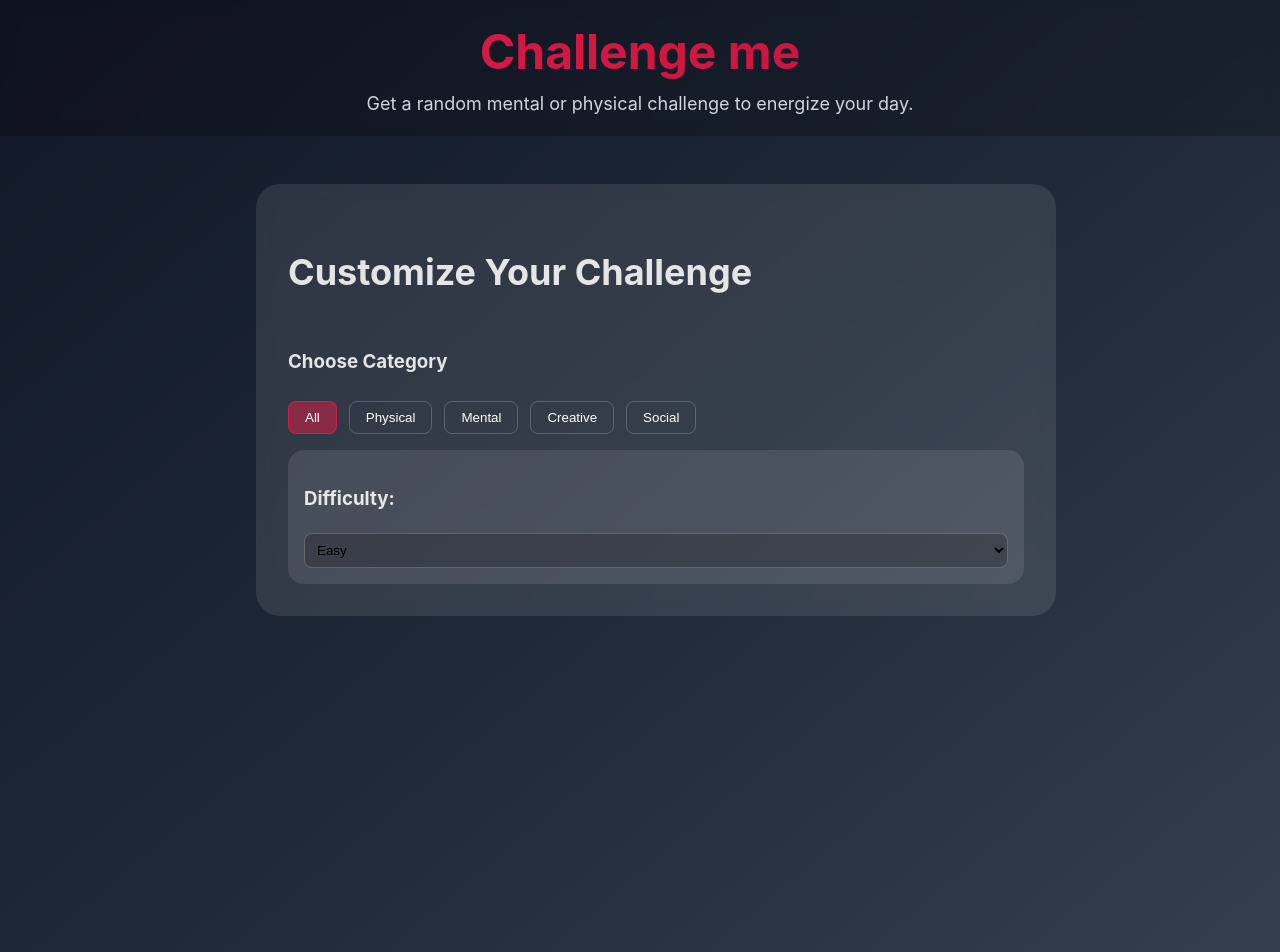
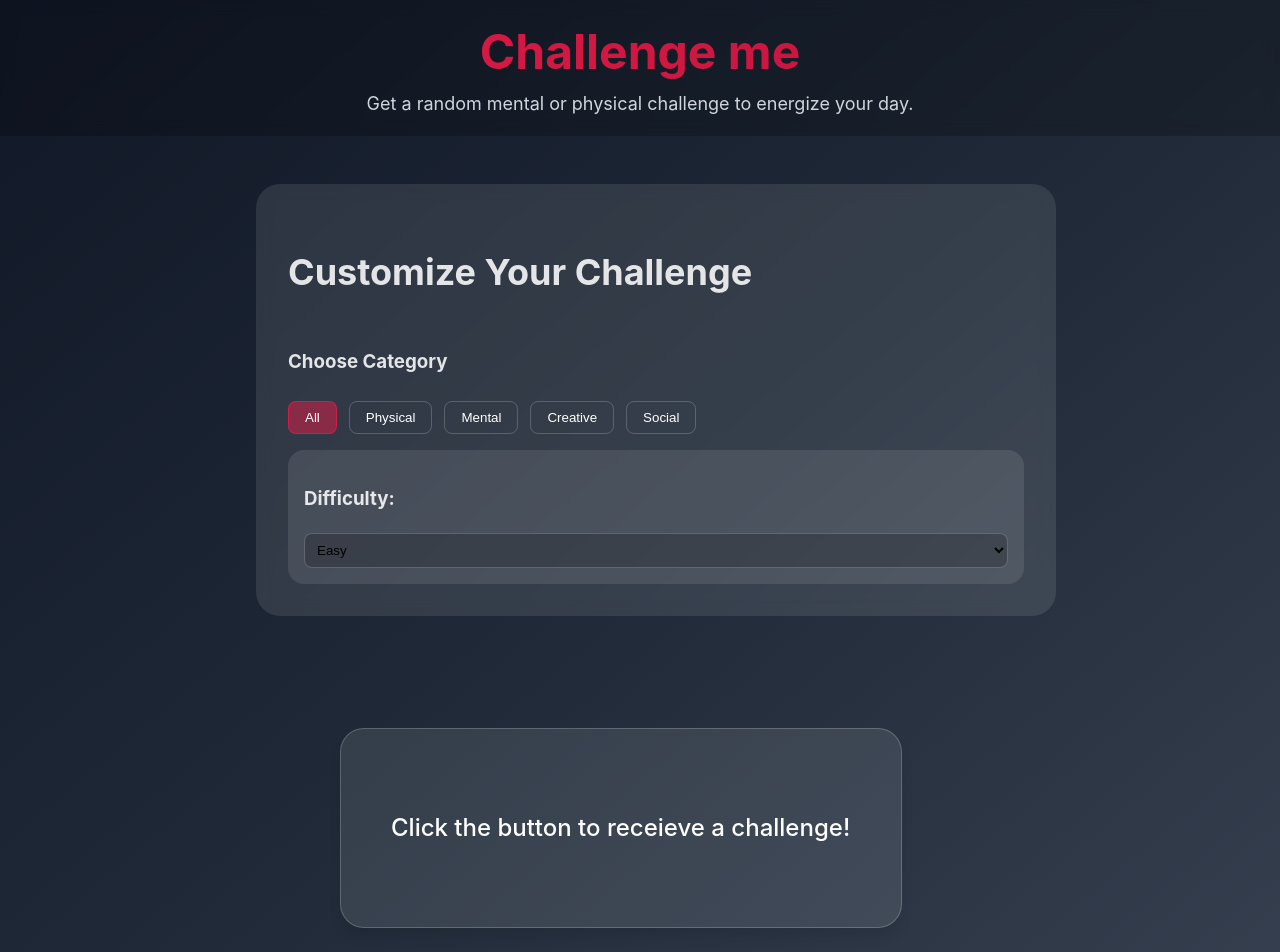
Before and after one commit to robertoandino/challenge-me, a React (Vite) app: page / in a window 1280 px wide. Shown: the top 952 px of the page. Built offline with nearby package versions, Linux system fonts and the light colour scheme.

Commit message:
Fix animation properties in CSS and correct typo in loading state class name

```diff
--- a/src/pages/Home.css
+++ b/src/pages/Home.css
@@ -94,7 +94,11 @@
     gap: 2rem;
     opacity: 0;
     transform: translateY(20px);
-    /*animation: slideUp 0.5s ease forwards;*/
+    animation: slideUp 0.5s ease forwards;
+}
+
+.has-generated {
+
 }
 
 .challenge-box {
@@ -110,6 +114,10 @@
     justify-content: center;
 }
 
+.challenge-box-generated {
+
+}
+
 .challenge-text {
     color: white;
     font-size: 1.5rem;
@@ -118,7 +126,7 @@
     text-align: center;
     opacity: 0;
     transform: scale(0.95);
-    /*animation: fadeIn 0.5s ease forwards*/
+    animation: fadeIn 0.5s ease forwards
 }
 
 .loading-state {
@@ -135,7 +143,7 @@
     border: 3px solid rgba(255, 255, 255, 0.1);
     border-radius: 50%;
     border-top-color: #e11d48;
-    /*animation: spin 1s linear infinite;*/
+    animation: spin 1s linear infinite;
 }
 
 .button-group {
--- a/src/pages/Home.tsx
+++ b/src/pages/Home.tsx
@@ -107,7 +107,7 @@ const Home: React.FC = () => {
                     <div className={`challenge-container ${hasGenerated ? 'has-generated' : ''}`}>
                         <div className={`challenge-box ${hasGenerated ? 'challenge-box-generated' : ''}`}>
                             {isGenerating ? (
-                                <div className="loadin-state">
+                                <div className="loading-state">
                                     <div className="loading-spinner"></div>
                                     <p>Generating your challenge...</p>
                                 </div>
```
